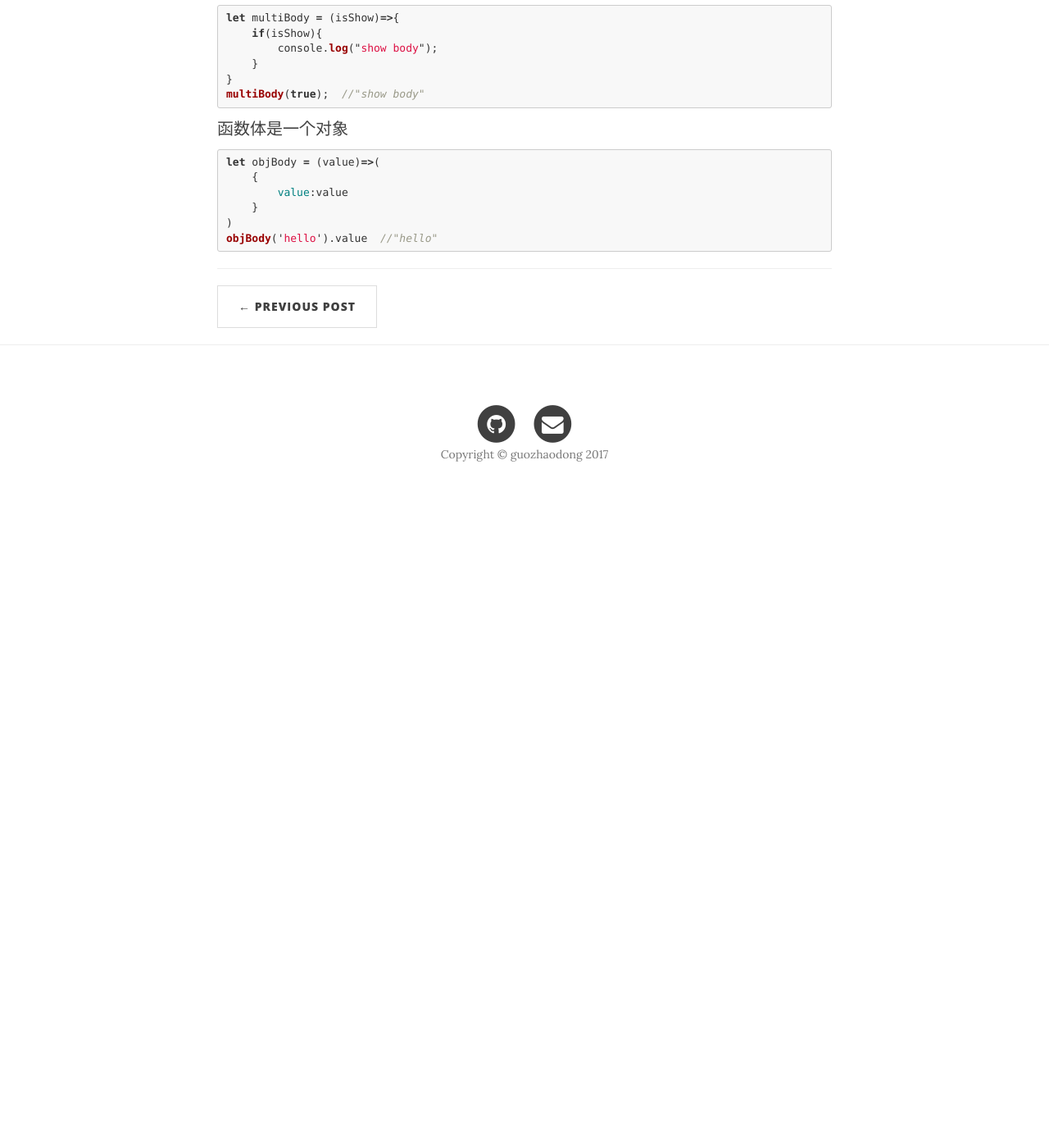
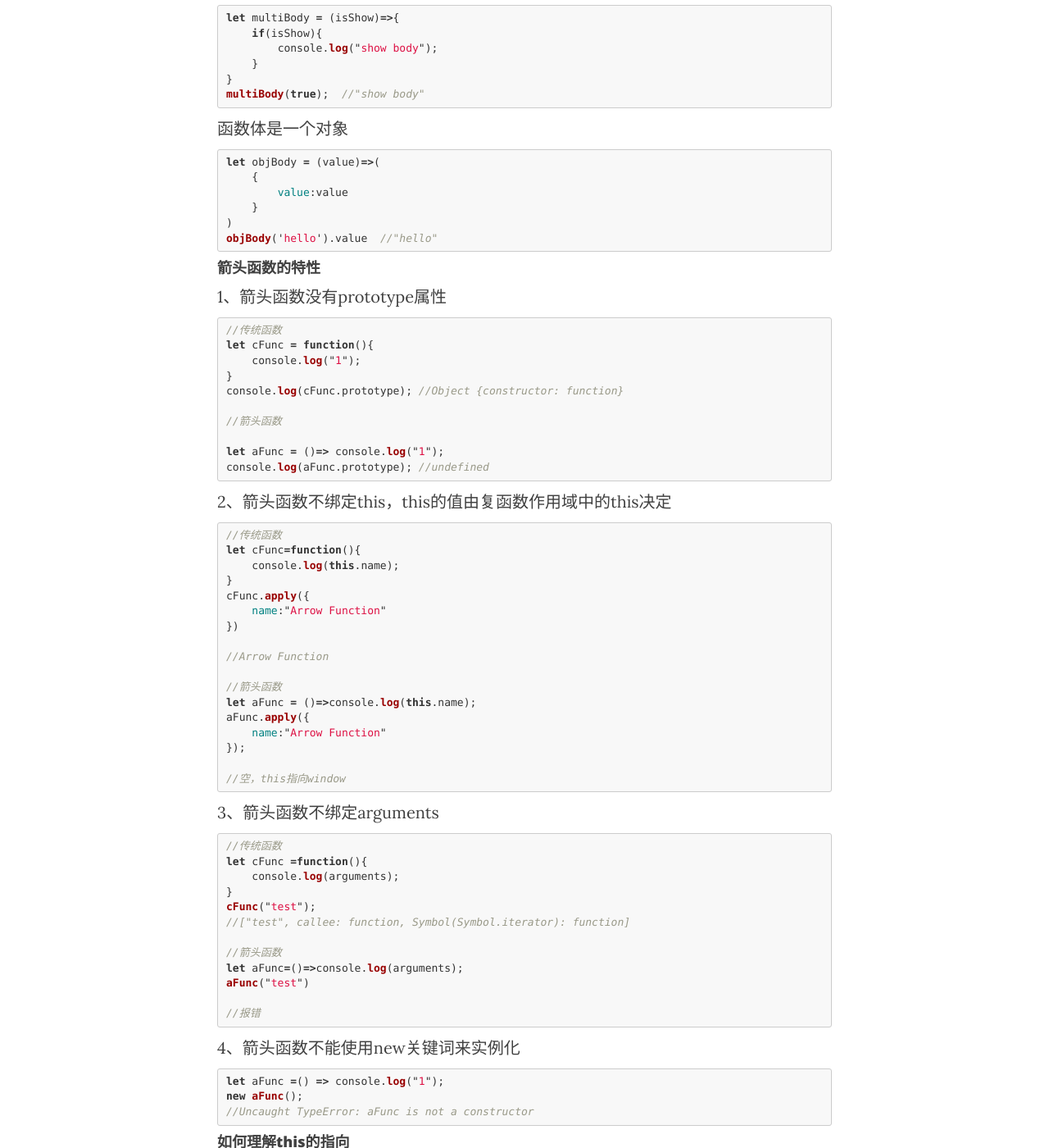
Before and after one commit to Bubble2/Bubble2.github.io, a Jekyll site: the page built from _posts/2017-07-31-es6-function.md, in a window 1280 px wide and 1400 px high, scrolled down 4594 px. Shown: the whole window at 82% size. Built offline with Jekyll 4.4.1, drawn with Linux system fonts in a browser that asks for light colours; nearby versions of some CDN libraries; before the commit the page ends 5224 px from its top, so only the background shows below that; some of the changed text lies outside the part shown.

Commit message:
modify function

````diff
--- a/_posts/2017-07-31-es6-function.md
+++ b/_posts/2017-07-31-es6-function.md
@@ -269,3 +269,135 @@ let objBody = (value)=>(
 )
 objBody('hello').value  //"hello"
 ```
+
+#### 箭头函数的特性
+
+1、箭头函数没有prototype属性
+``` js
+//传统函数
+let cFunc = function(){
+    console.log("1");
+}
+console.log(cFunc.prototype); //Object {constructor: function}
+
+//箭头函数
+
+let aFunc = ()=> console.log("1");
+console.log(aFunc.prototype); //undefined
+```
+
+2、箭头函数不绑定this，this的值由复函数作用域中的this决定
+
+``` js
+//传统函数
+let cFunc=function(){
+    console.log(this.name);
+}
+cFunc.apply({
+    name:"Arrow Function"
+})
+
+//Arrow Function
+
+//箭头函数
+let aFunc = ()=>console.log(this.name);
+aFunc.apply({
+    name:"Arrow Function"
+});
+
+//空，this指向window
+```
+
+3、箭头函数不绑定arguments
+
+``` js
+//传统函数
+let cFunc =function(){
+    console.log(arguments);
+}
+cFunc("test");
+//["test", callee: function, Symbol(Symbol.iterator): function]
+
+//箭头函数
+let aFunc=()=>console.log(arguments);
+aFunc("test")
+
+//报错
+```
+
+4、箭头函数不能使用new关键词来实例化
+``` js
+let aFunc =() => console.log("1");
+new aFunc();
+//Uncaught TypeError: aFunc is not a constructor
+```
+
+#### 如何理解this的指向
+
+``` js
+let cFunc=function(){
+    this.name="a";
+    let bFunc=function(){
+        this.name="b";
+    }
+    bFunc.prototype.displayName =() => console.log(this.name);
+    new bFunc().displayName();
+}
+new cFunc();
+
+//a
+//cFunc {name: "a"}
+```
+
+``` js
+let obj={
+    name:"obj name",
+    displayName: ()=>console.log(this.name)
+}
+obj.displayName();
+
+//空 ，this指向window
+```
+
+``` js
+let obj={
+    name:"obj name",
+    displayName:function(){
+        return (()=>console.log(this.name))()
+    }
+}
+obj.displayName();
+//obj name
+```
+
+``` js
+let obj={
+    name:"obj name",
+    displayName:function(){
+        return (()=>console.log(this.name))()
+    }
+}
+let obj2={
+    name:"obj2 name"
+}
+obj.displayName.call(obj2);
+//obj2 name
+```
+
+运用场景
+
+// setTimeout
+// add event
+
+``` js
+var name="Arrow Function";
+let aFunc=()=>console.log(this.name);
+aFunc();
+//Arrow Function，同时window.name在刷新页面的情况下也不会改变，除非关闭浏览器窗口
+```
+
+``` js
+let aFunc=()=>()=>2;
+aFunc()();
+//2
+```
````
